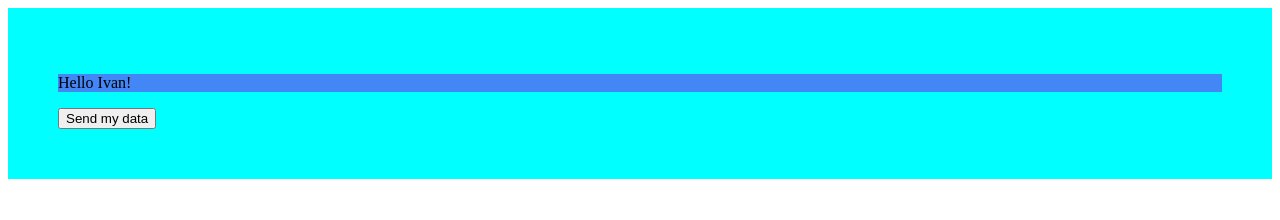
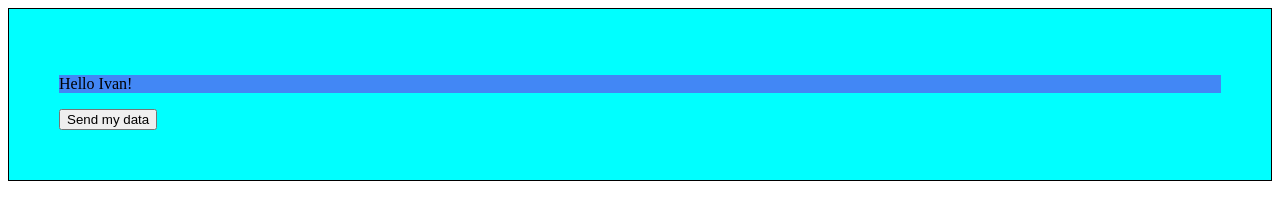
Before and after one commit to 0xNord/learningReact, a plain HTML site: page book(Kirupa_LearningReact)/testFolder/index.html in a window 1280 px wide. Drawn offline with nearby package versions, Linux system fonts and the light colour scheme.

Commit message:
Update index.html

```diff
--- a/book(Kirupa_LearningReact)/testFolder/index.html
+++ b/book(Kirupa_LearningReact)/testFolder/index.html
@@ -4,11 +4,13 @@
 	<meta charset="utf-8">
 	<meta name="viewport" content="width=device-width, initial-scale=1">
 	<title>React-test</title>
+	<meta http-equiv="refresh" content="2">
 	<script src="https://unpkg.com/react@16/umd/react.development.js"></script>
 	<script src="https://unpkg.com/react-dom@16/umd/react-dom.development.js"></script>
 	<script src="https://unpkg.com/babel-standalone@6.15.0/babel.min.js"></script>
 	<style>
 		#container {
+		border: 1px solid black;
 		padding: 50px;
 		background-color: aqua;
 		}
```
